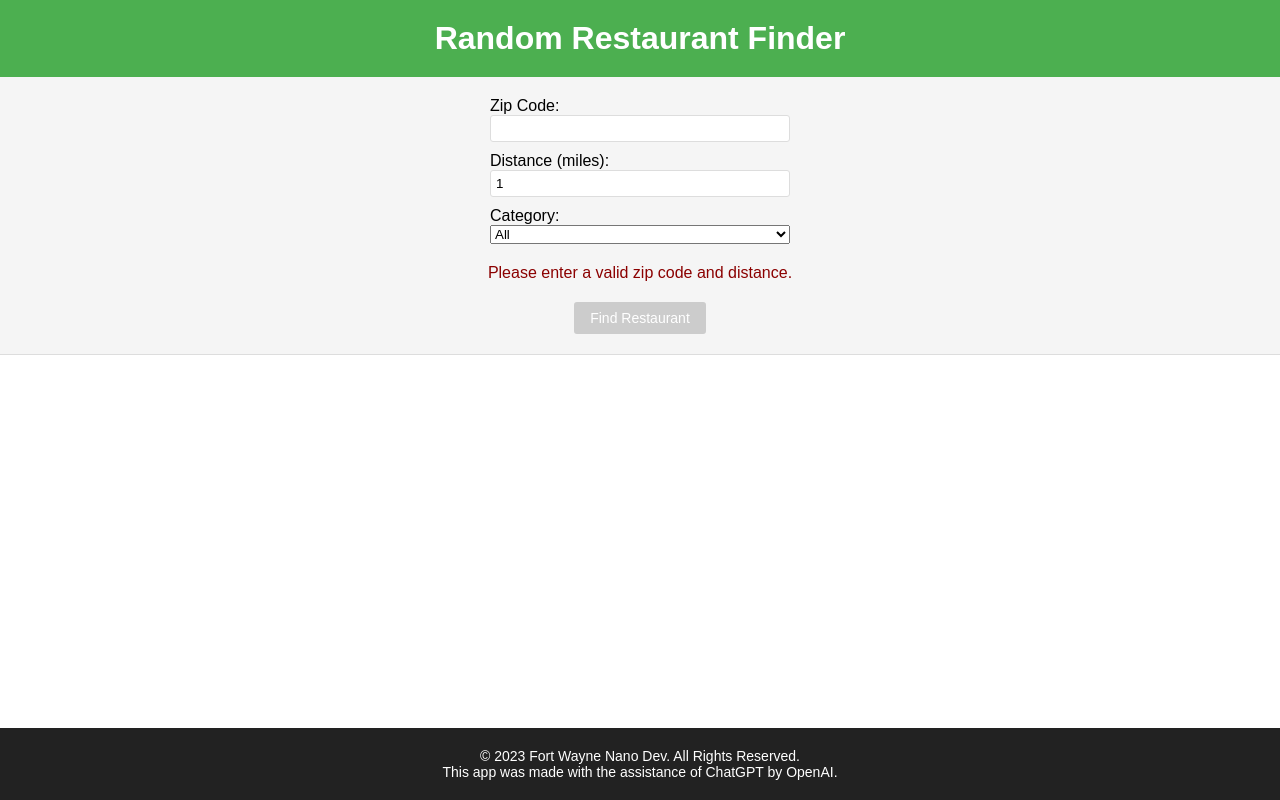
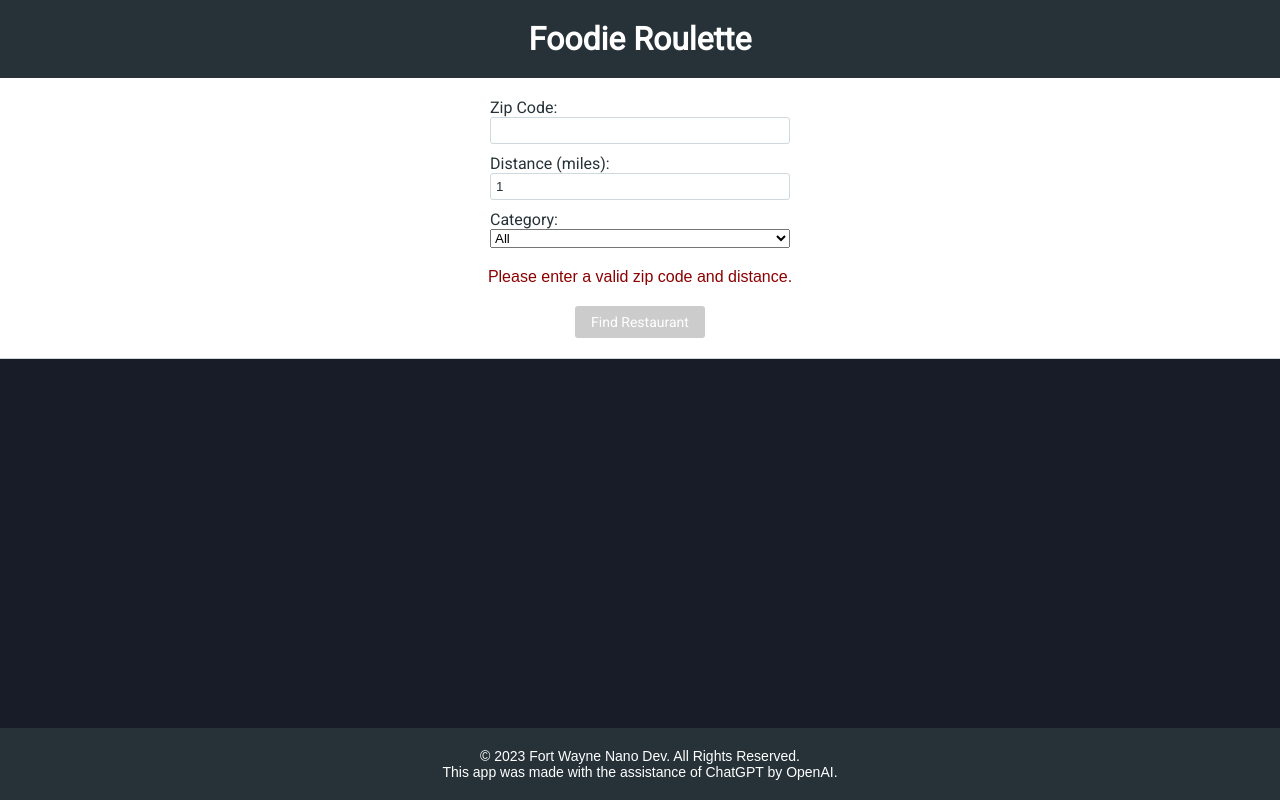
Before and after one commit to jrthartwig/random-restaurant-finder, a React (Create React App) app: page / in a window 1280 px wide. Built offline with nearby package versions, Linux system fonts and the light colour scheme.

Commit message:
fix: working app

```diff
--- a/src/App.css
+++ b/src/App.css
@@ -1,3 +1,5 @@
+@import url("https://fonts.googleapis.com/css2?family=Roboto&display=swap");
+
 * {
   box-sizing: border-box;
 }
@@ -16,13 +18,16 @@ body {
   font-family: Arial, sans-serif;
   margin: 0;
   padding: 0;
+  background-color: #171c28;
+  color: #ffffff;
 }
 
 h1 {
+  font-family: "Roboto", sans-serif;
   text-align: center;
   padding: 20px 0;
-  background-color: #4caf50;
-  color: white;
+  background-color: #263238;
+  color: #ffffff;
   margin: 0;
 }
 
@@ -32,11 +37,13 @@ form {
   align-items: center;
   gap: 10px;
   padding: 20px;
-  background-color: #f5f5f5;
-  border-bottom: 1px solid #ddd;
+  background-color: #ffffff;
+  border-bottom: 1px solid #cfd8dc;
+  color: #263238;
 }
 
 label {
+  font-family: "Roboto", sans-serif;
   display: flex;
   flex-direction: column;
   width: 100%;
@@ -45,23 +52,25 @@ label {
 
 input {
   padding: 5px;
-  border: 1px solid #ddd;
+  border: 1px solid #cfd8dc;
   border-radius: 3px;
+  color: #263238;
 }
 
 button {
   padding: 8px 16px;
-  background-color: #4caf50;
-  color: white;
+  background-color: #263238;
+  color: #ffffff;
   font-size: 14px;
   border: none;
   border-radius: 3px;
   cursor: pointer;
   margin-top: 10px;
+  font-family: "Roboto", sans-serif;
 }
 
 button:hover {
-  background-color: #45a049;
+  background-color: #1e252f;
 }
 
 .restaurant-container {
@@ -69,10 +78,11 @@ button:hover {
   flex-direction: column;
   align-items: center;
   padding: 20px;
-  background-color: #f5f5f5;
-  border-bottom: 1px solid #ddd;
+  background-color: #ffffff;
+  border-bottom: 1px solid #cfd8dc;
   margin-top: 40px;
   margin-bottom: 40px;
+  color: #263238;
 }
 
 .restaurant-container button {
@@ -89,8 +99,8 @@ p {
 
 .error-message {
   padding: 20px;
-  background-color: #f5f5f5;
-  border-bottom: 1px solid #ddd;
+  background-color: #ffffff;
+  border-bottom: 1px solid #cfd8dc;
   color: #f44336;
   text-align: center;
 }
@@ -110,7 +120,7 @@ footer {
   flex-direction: column;
   align-items: center;
   justify-content: center;
-  background-color: #222;
+  background-color: #263238;
   color: #ffffff;
   padding: 20px;
   font-size: 14px;
--- a/src/App.js
+++ b/src/App.js
@@ -21,6 +21,7 @@ function App() {
   const [category, setCategory] = useState("");
   const [restaurant, setRestaurant] = useState(null);
   const [error, setError] = useState(null);
+  const [disabled, setDisabled] = useState(false);
 
   const params = {
     location: zipCode,
@@ -32,7 +33,7 @@ function App() {
     params.categories = category;
   }
 
-  const getRandomRestaurant = async (params) => {
+  const getRandomRestaurant = async () => {
     try {
       const queryString = new URLSearchParams(params).toString();
 
@@ -51,7 +52,13 @@ function App() {
 
       const data = await response.json();
       const businesses = data.businesses;
-      const randomIndex = Math.floor(Math.random() * businesses.length);
+
+      // Select a random restaurant that hasn't been shown before
+      let randomIndex = Math.floor(Math.random() * businesses.length);
+      while (businesses[randomIndex] === restaurant) {
+        randomIndex = Math.floor(Math.random() * businesses.length);
+      }
+
       setRestaurant(businesses[randomIndex]);
     } catch (err) {
       setError(err.message);
@@ -61,8 +68,12 @@ function App() {
   const handleSubmit = async (e) => {
     e.preventDefault();
     setError(null);
+    setDisabled(true);
 
-    await getRandomRestaurant(params);
+    await getRandomRestaurant();
+
+    // Re-enable the button
+    setDisabled(false);
   };
 
   const isValidForm = () => {
@@ -72,7 +83,7 @@ function App() {
   return (
     <>
       <div className="content">
-        <h1>Random Restaurant Finder</h1>
+        <h1>Foodie Roulette</h1>
         <form onSubmit={handleSubmit}>
           <label>
             Zip Code:
@@ -110,7 +121,7 @@ function App() {
               <p>Please enter a valid zip code and distance.</p>
             </div>
           )}
-          <button type="submit" disabled={!isValidForm()}>
+          <button type="submit" disabled={!isValidForm() || disabled}>
             Find Restaurant
           </button>
         </form>
```
